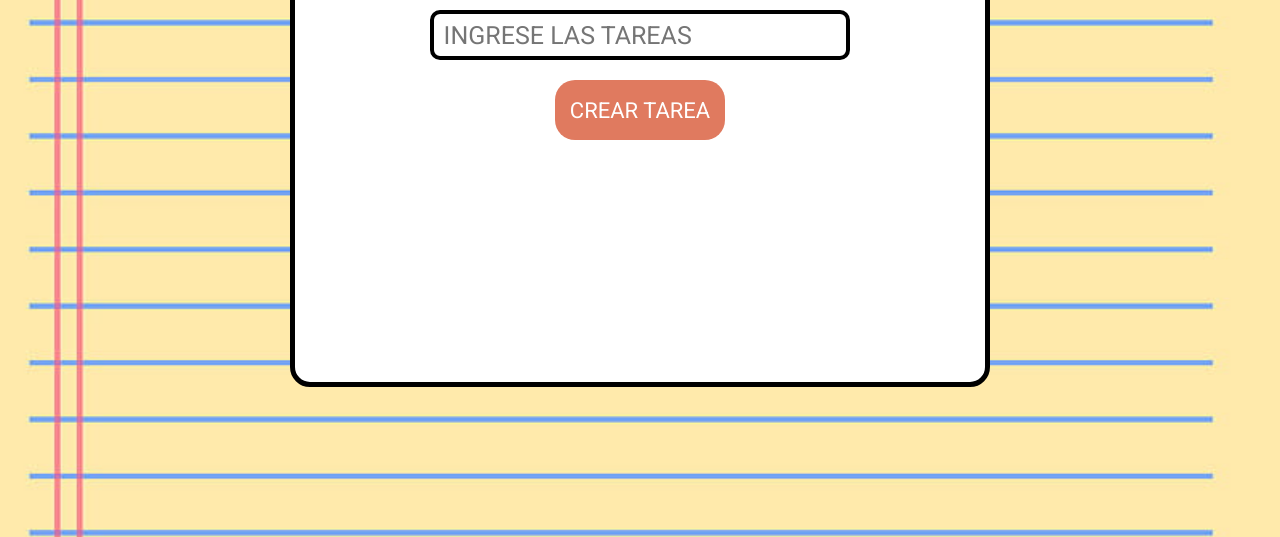
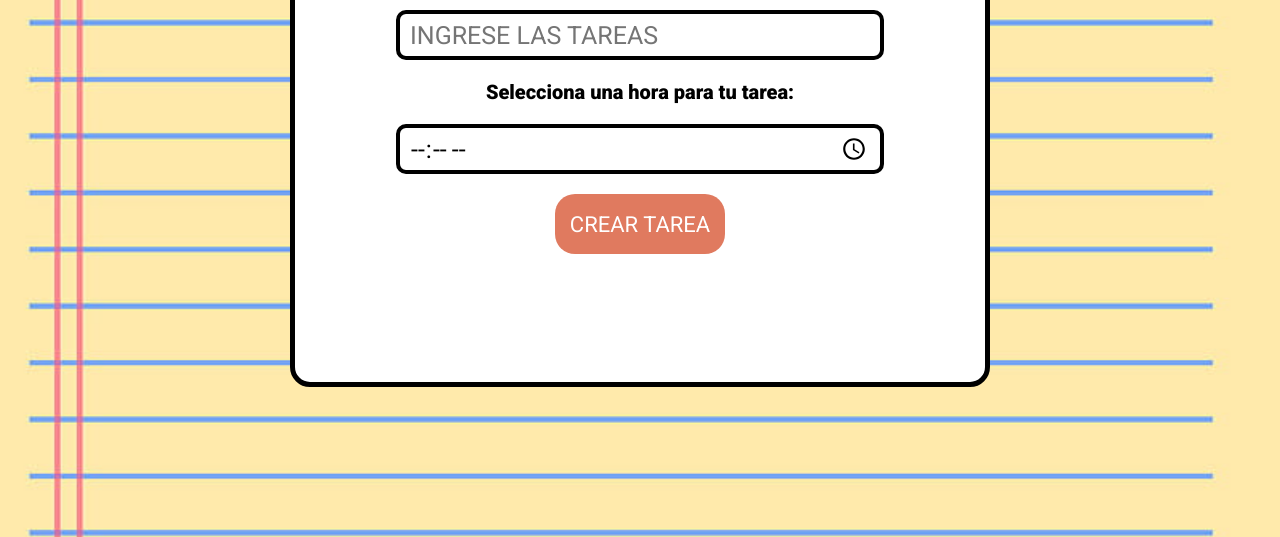
Before and after one commit to JAFETHV04/lista-tareas, a website: page index.html in a window 1280 px wide. Shown: the part 263-800 px from the top of the page. Drawn offline with nearby package versions, Linux system fonts and the light colour scheme.

Commit message:
se agrego para ingresar hora

```diff
--- a/index.html
+++ b/index.html
@@ -59,6 +59,13 @@ input{
     padding: 10px;
     border: 4px solid black;
     border-radius: 10px;
+}
+label{
+    padding-top: 10px;
+    color: black;
+    font-size: 20px;
+    text-align: left;
+    font-weight: bold;
 }
 
 button{
@@ -127,9 +134,12 @@ i{
 </style>
 <body>
     <main class="contenedor">
+
         <form action="/guardarTarea" method="post">
          <h1>MIS TAREAS</h1>
             <input id="tareas" name="tareas" placeholder="INGRESE LAS TAREAS">
+            <label for="tiempo">Selecciona una hora para tu tarea:</label>
+            <input type="time" id="tiempo" name="tiempo">
             <button type="submit">CREAR TAREA</button>
          <!--  <input type="hidden" id="id" name="id" value=1>-->
         </form>
@@ -143,6 +153,7 @@ i{
 const input = document.getElementById('tareas');
 const boton = document.querySelector('button');
 const listaTareas = document.getElementById('lista-tareas');
+const time = document.getElementById('tiempo');
 //const valorId = document.getElementById('id').value = generarId();
 
 const agregarTarea = () => {
@@ -161,6 +172,11 @@ const agregarTarea = () => {
         texto.innerText = input.value;
         console.log(texto);
         tareaNueva.appendChild(texto);
+
+        let tiempo = document.createElement('p');
+        tiempo.innerText = time.value;
+        console.log(tiempo);
+        tareaNueva.appendChild(tiempo);
 
         let iconos = document.createElement('div');
         iconos.classList.add('iconos');
```
